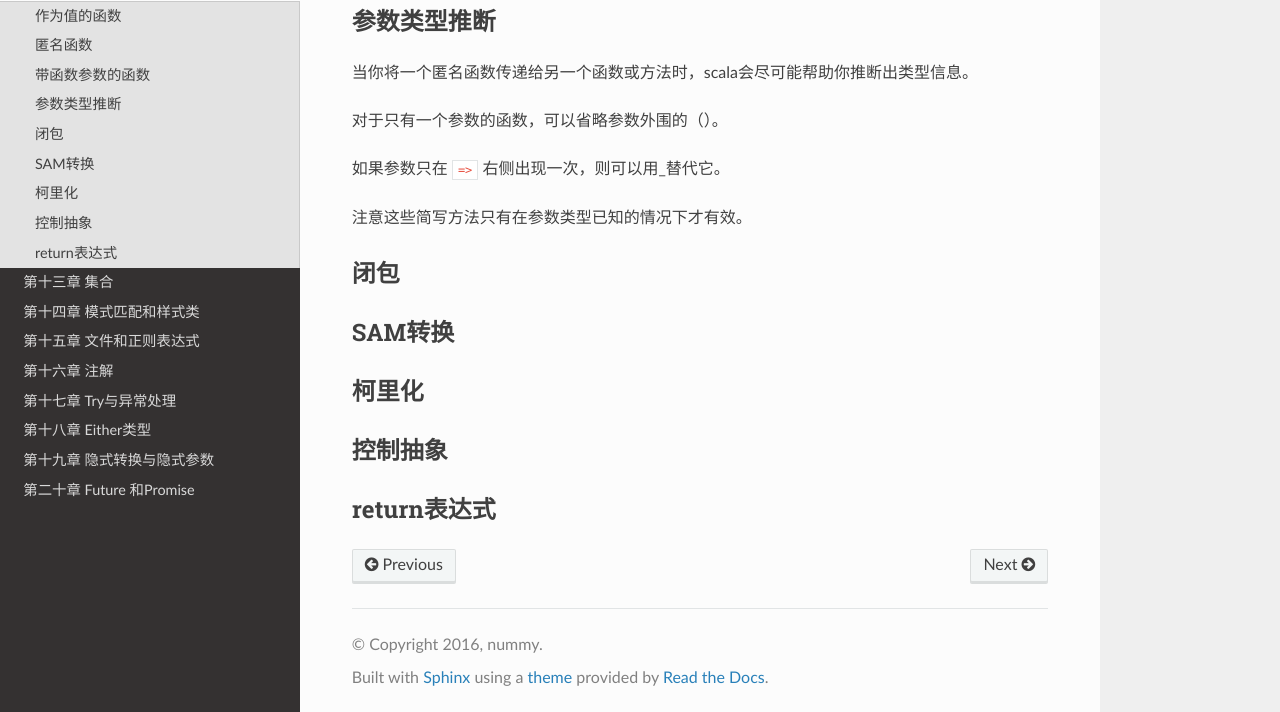
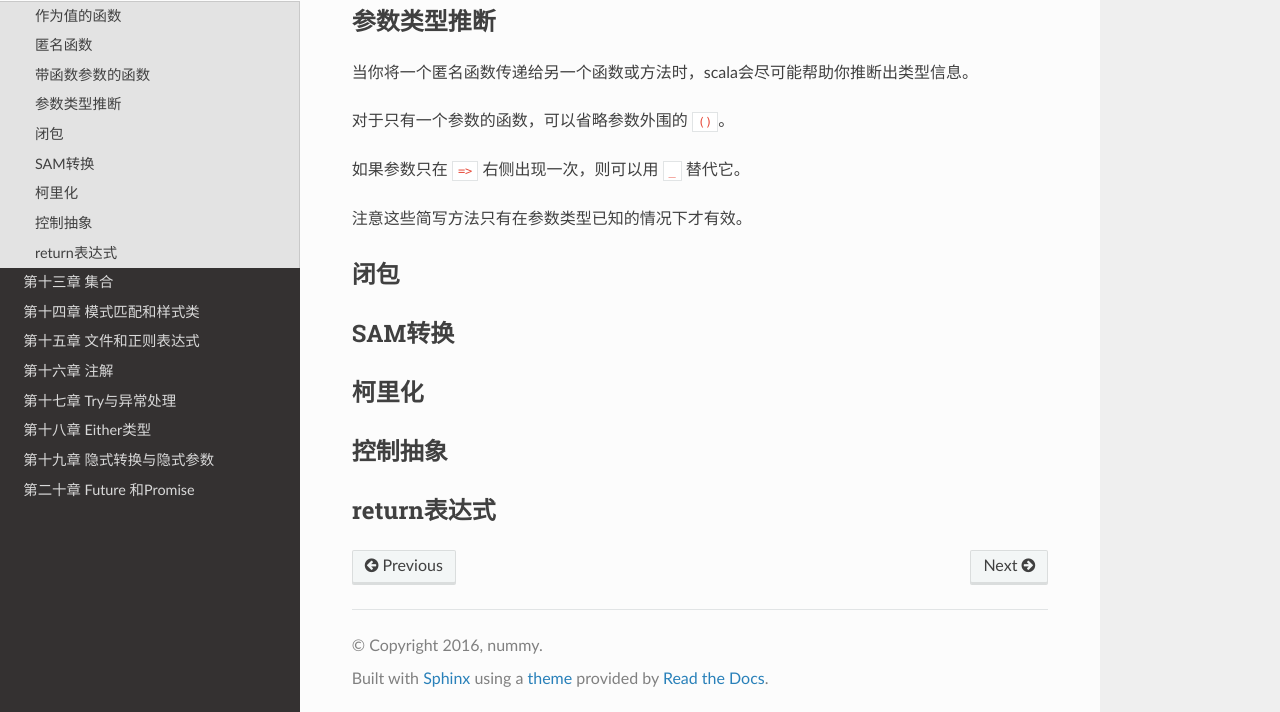
Before and after one commit to nummy/learning-scala, a Sphinx documentation site: the page built from source/chapter/chapter12.rst, in a window 1280 px wide and 1202 px high. Shown: the part 487-1199 px from the top of the window. Built offline with Sphinx 7.4.7 and the Read the Docs theme 2.0.0, drawn with Linux system fonts in a browser that asks for light colours; pages that are not in the unit, such as notebooks, are missing from menus.

```diff
--- a/source/chapter/chapter12.rst
+++ b/source/chapter/chapter12.rst
@@ -27,9 +27,9 @@
 
 当你将一个匿名函数传递给另一个函数或方法时，scala会尽可能帮助你推断出类型信息。
 
-对于只有一个参数的函数，可以省略参数外围的（）。
+对于只有一个参数的函数，可以省略参数外围的 ``()``。
 
-如果参数只在 ``=>`` 右侧出现一次，则可以用_替代它。
+如果参数只在 ``=>`` 右侧出现一次，则可以用 ``_`` 替代它。
 
 注意这些简写方法只有在参数类型已知的情况下才有效。
 
```
